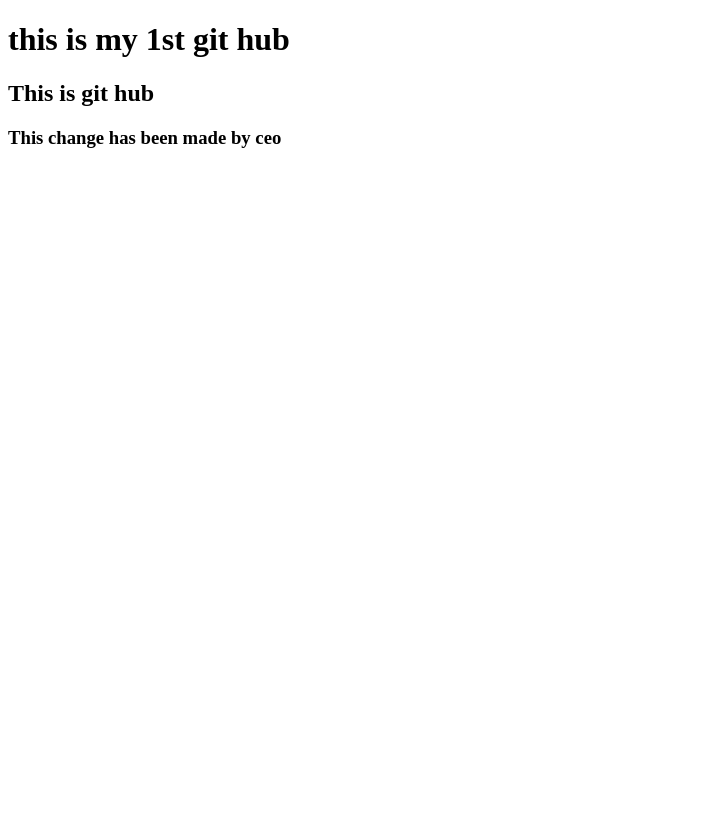
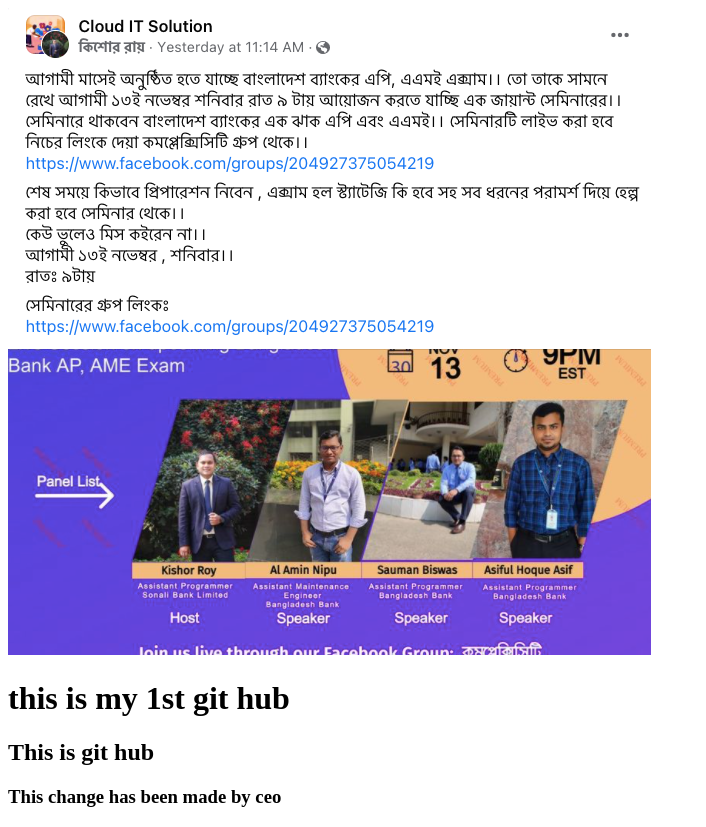
Before and after one commit to RuhulAmin-01/git-learning, a plain HTML site: page index.html in a window 1280 px wide. Shown: the whole page, without its empty margins (0-706 px from the left). Before the commit the page ends 800 px from the top, so only its background shows below. Drawn offline with Linux system fonts and the light colour scheme.

Commit message:
added pic

```diff
--- a/index.html
+++ b/index.html
@@ -7,6 +7,7 @@
   <title>Document</title>
 </head>
 <body>
+  <img src="nipu.png" alt="">
   <h1>this is my 1st git hub</h1>
   <h2>This is git hub</h2>
   <h3>This change has been made by ceo</h3>
```
Also changed, not shown: nipu.png (added), 1 other file.
